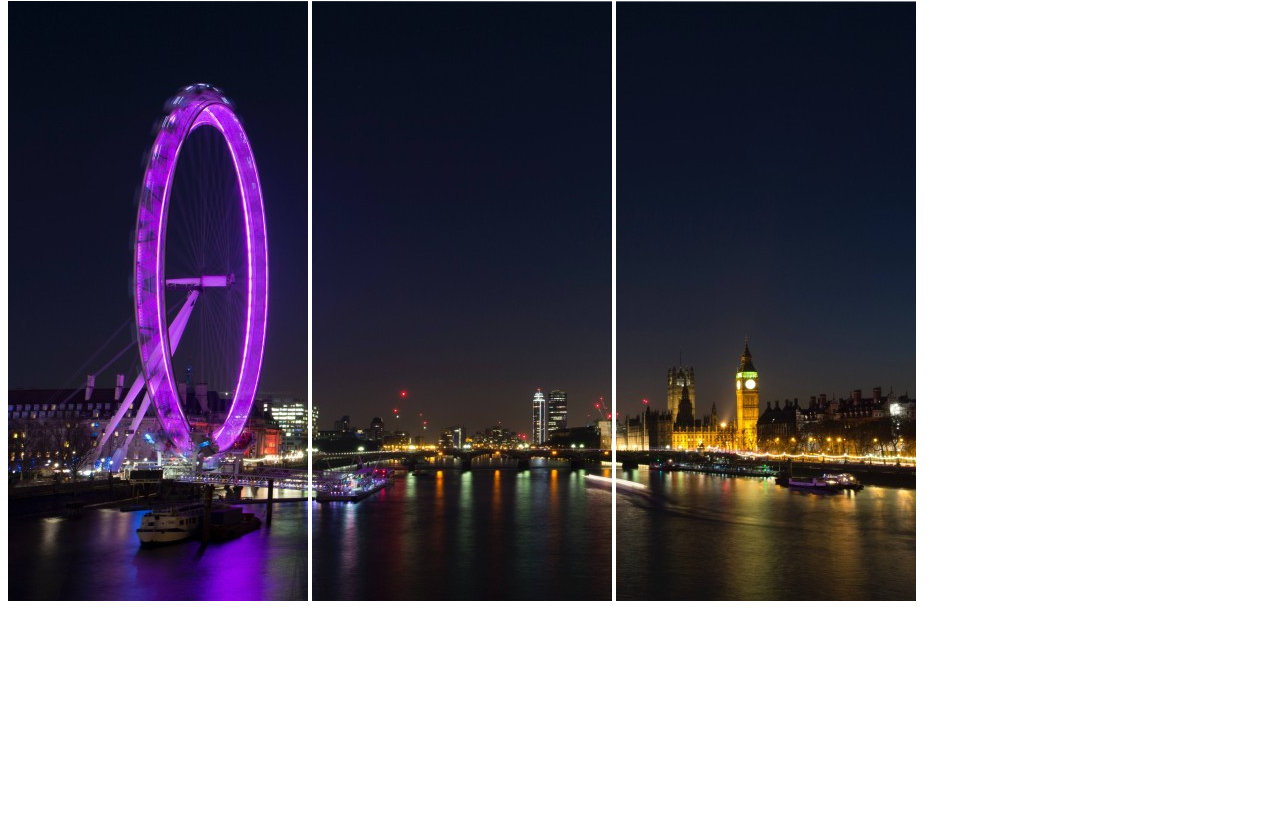
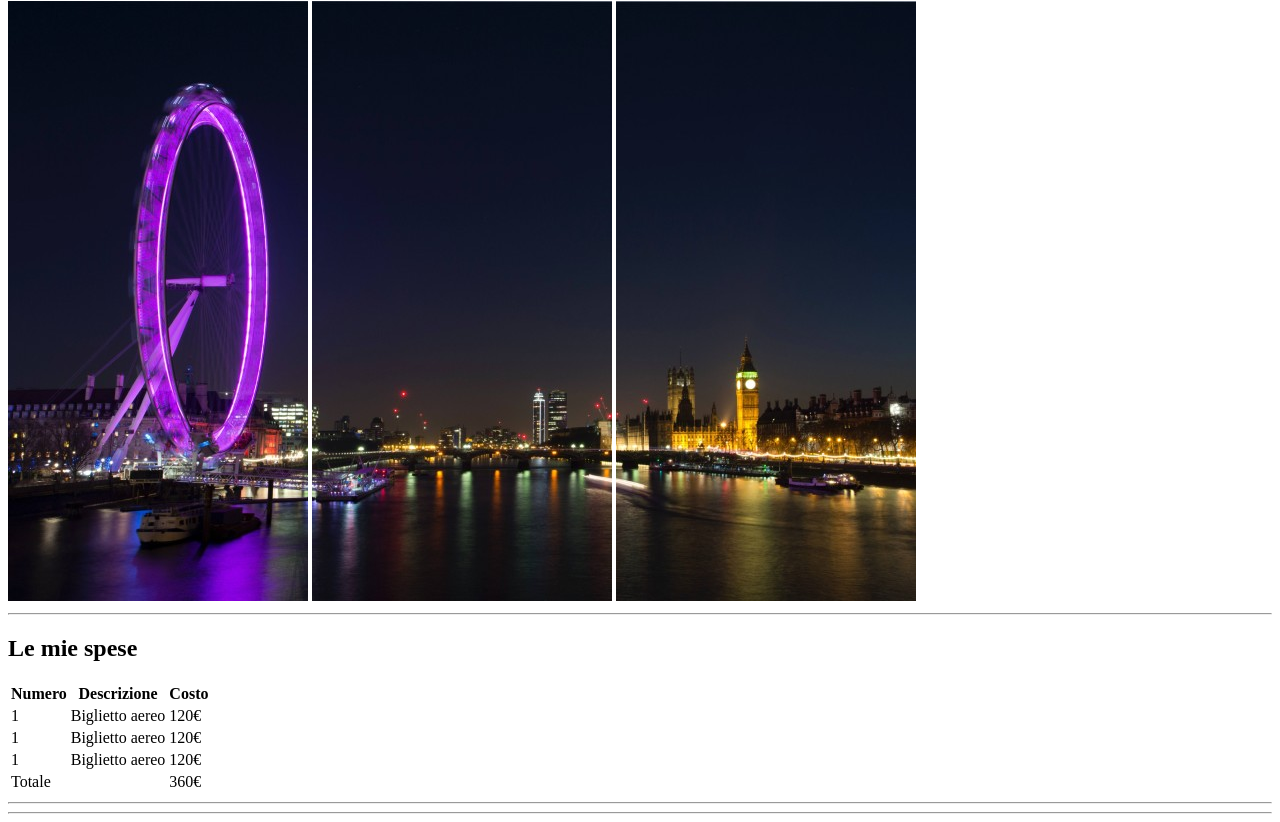
Before and after one commit to LeonardSuli/html-london-trip, a plain HTML site: page index.html in a window 1280 px wide. Shown: the part 79-901 px from the top of the page. Before the commit the page ends 800 px from the top, so only its background shows below. Drawn offline with Linux system fonts and the light colour scheme.

Commit message:
add table

```diff
--- a/index.html
+++ b/index.html
@@ -14,7 +14,61 @@
         <img src="./img/pexels-bill-emrich-230794-0.jpg" alt="Ruota panoramica di Londra">
         <img src="./img/pexels-bill-emrich-230794-1.jpg" alt="Londra">
         <img src="./img/pexels-bill-emrich-230794-2.jpg" alt="Big Ben di Londra">
+
     </header>
     <!-- fine header -->
+
+    <hr>
+
+    <main>
+
+        <!-- inizio tabella -->
+        <section>
+            <h2>Le mie spese</h2>
+
+            <table>
+                <thead>
+                    <tr>
+                        <th>Numero</th>
+                        <th>Descrizione</th>
+                        <th>Costo</th>
+                    </tr>
+                </thead>
+
+                <tbody>
+                    <tr>
+                        <td>1</td>
+                        <td>Biglietto aereo</td>
+                        <td>120€</td>
+                    </tr>
+                    <tr>
+                        <td>1</td>
+                        <td>Biglietto aereo</td>
+                        <td>120€</td>
+                    </tr>
+                    <tr>
+                        <td>1</td>
+                        <td>Biglietto aereo</td>
+                        <td>120€</td>
+                    </tr>
+                </tbody>
+
+                <tfoot>
+                    <tr>
+                        <td>Totale</td>
+                        <td></td>
+                        <td>360€</td>
+                    </tr>
+                </tfoot>
+            </table>
+
+            <hr>
+
+        </section>
+        <!-- fine tabella -->
+
+        <hr>
+
+    </main>
 </body>
 </html>
```
